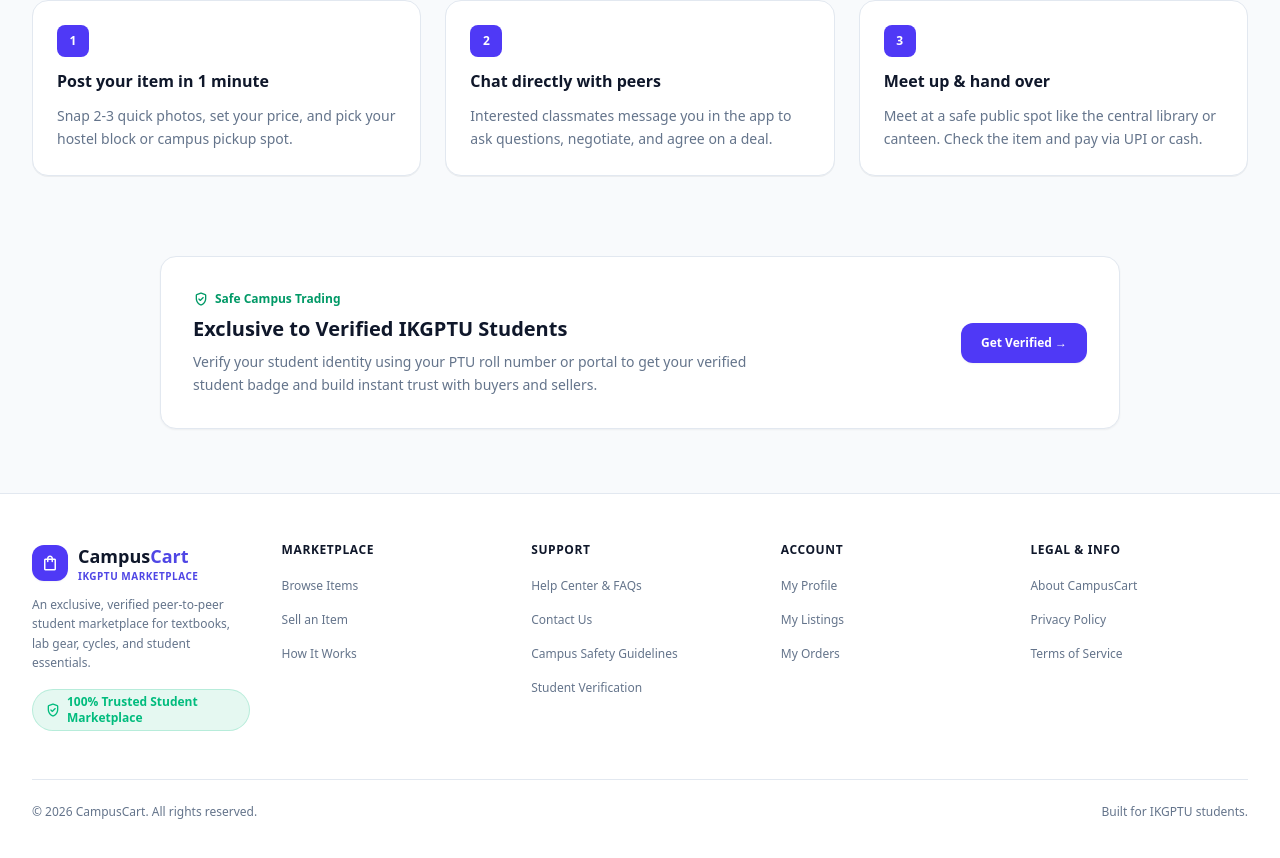
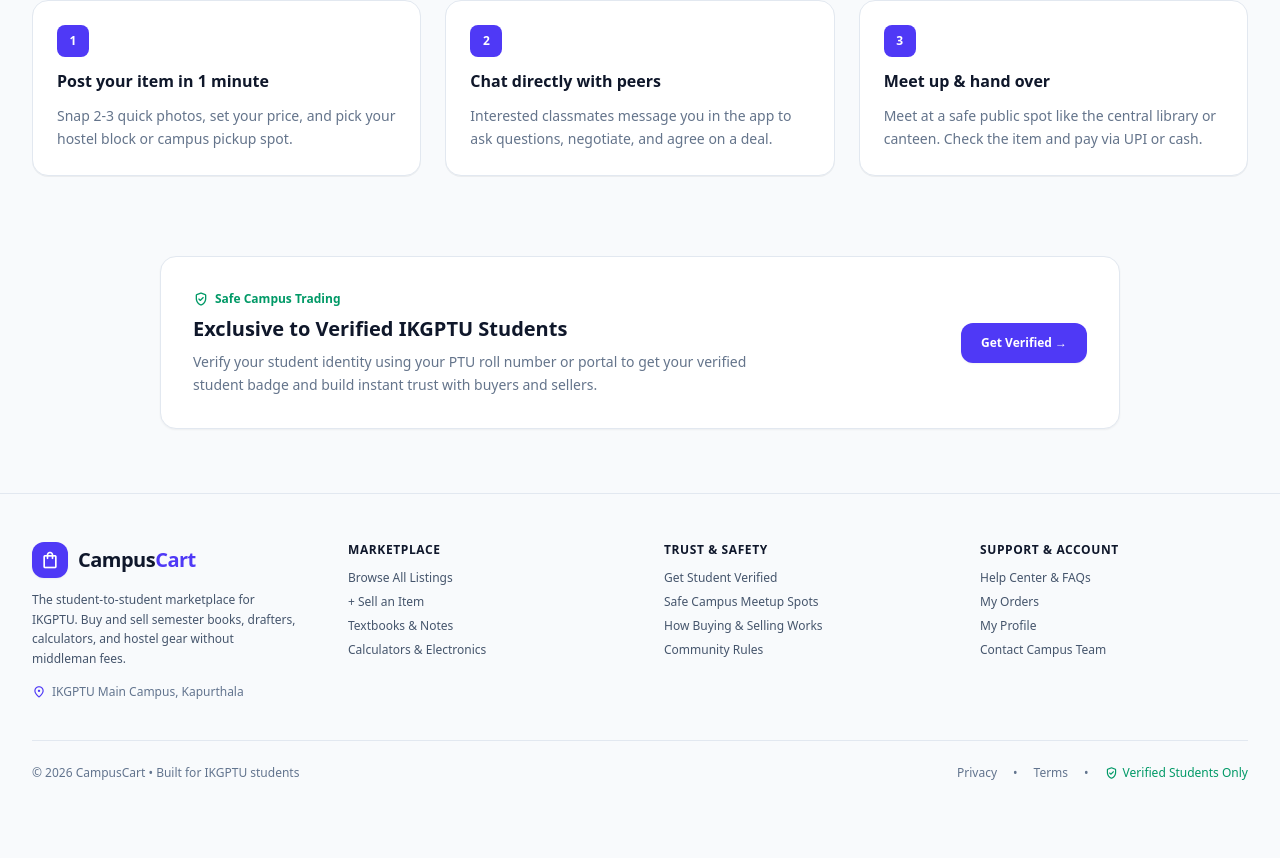
Before and after one commit to amankr32/CampusCart, a Next.js app: page / in a window 1280 px wide. Shown: the part 2052-2910 px from the top of the page. After the commit the page ends 2881 px from the top, so only its background shows below. Built offline with nearby package versions, Linux system fonts and the light colour scheme; no server answers; the database is empty.

Commit message:
feat(footer): redesign into clean, humanized campus footer

```diff
--- a/src/components/layout/footer.tsx
+++ b/src/components/layout/footer.tsx
@@ -1,97 +1,141 @@
 import Link from "next/link";
-import { ShoppingBag, ShieldCheck } from "@/components/ui/material-symbol";
-
-const footerColumns = [
-  {
-    title: "Marketplace",
-    links: [
-      { href: "/browse", label: "Browse Items" },
-      { href: "/sell", label: "Sell an Item" },
-      { href: "/how-it-works", label: "How It Works" },
-    ],
-  },
-  {
-    title: "Support",
-    links: [
-      { href: "/faq", label: "Help Center & FAQs" },
-      { href: "/contact", label: "Contact Us" },
-      { href: "/safety", label: "Campus Safety Guidelines" },
-      { href: "/student-verification", label: "Student Verification" },
-    ],
-  },
-  {
-    title: "Account",
-    links: [
-      { href: "/profile", label: "My Profile" },
-      { href: "/dashboard/my-listings", label: "My Listings" },
-      { href: "/orders", label: "My Orders" },
-    ],
-  },
-  {
-    title: "Legal & Info",
-    links: [
-      { href: "/about", label: "About CampusCart" },
-      { href: "/guidelines", label: "Privacy Policy" },
-      { href: "/guidelines", label: "Terms of Service" },
-    ],
-  },
-];
+import { ShoppingBag, ShieldCheck, MapPin } from "@/components/ui/material-symbol";
 
 export function Footer() {
   return (
-    <footer className="border-t border-[var(--border-subtle)] bg-[var(--card-bg)] mt-auto">
-      <div className="max-w-7xl mx-auto px-4 sm:px-6 lg:px-8 py-12">
-        <div className="grid grid-cols-2 md:grid-cols-5 gap-8">
-          <div className="col-span-2 md:col-span-1">
-            <Link href="/" className="flex items-center gap-2.5 mb-3 group">
+    <footer className="border-t border-slate-200 dark:border-slate-800 bg-slate-50 dark:bg-slate-950 mt-auto transition-colors">
+      <div className="max-w-7xl mx-auto px-4 sm:px-6 lg:px-8 py-10 sm:py-12">
+        <div className="grid grid-cols-1 md:grid-cols-4 gap-8 lg:gap-12">
+
+          {/* Brand & Campus Identity */}
+          <div className="md:col-span-1 space-y-3">
+            <Link href="/" className="inline-flex items-center gap-2.5 group">
               <span className="flex items-center justify-center h-9 w-9 rounded-xl bg-indigo-600 text-white shadow-xs group-hover:bg-indigo-700 transition-colors">
-                <ShoppingBag className="h-4.5 w-4.5" strokeWidth={2} />
+                <ShoppingBag className="h-5 w-5" strokeWidth={2} />
               </span>
-              <div className="flex flex-col leading-tight">
-                <span className="font-display font-bold text-lg text-[var(--text-primary)]">
-                  Campus<span className="text-[var(--brand-primary)]">Cart</span>
+              <span className="font-display font-extrabold text-xl tracking-tight text-slate-900 dark:text-white">
+                Campus<span className="text-indigo-600">Cart</span>
               </span>
-                <span className="text-[10px] font-bold text-[var(--brand-primary)] uppercase tracking-wider">
-                  IKGPTU Marketplace
-                </span>
-              </div>
             </Link>
-            <p className="text-xs text-[var(--text-muted)] max-w-[240px] leading-relaxed mb-4">
-              An exclusive, verified peer-to-peer student marketplace for textbooks, lab gear, cycles, and student essentials.
+
+            <p className="text-xs text-slate-600 dark:text-slate-400 leading-relaxed">
+              The student-to-student marketplace for IKGPTU. Buy and sell semester books, drafters, calculators, and hostel gear without middleman fees.
             </p>
-            <div className="inline-flex items-center gap-1.5 px-3 py-1 rounded-full bg-emerald-500/10 text-emerald-500 text-xs font-semibold border border-emerald-500/20">
-              <ShieldCheck className="w-4 h-4 text-emerald-500" /> 100% Trusted Student Marketplace
+
+            <div className="flex items-center gap-1.5 text-xs text-slate-500 pt-1">
+              <MapPin className="w-3.5 h-3.5 text-indigo-600 shrink-0" />
+              <span>IKGPTU Main Campus, Kapurthala</span>
             </div>
           </div>
 
-          {footerColumns.map((column) => (
-            <div key={column.title}>
-              <h3 className="font-display font-bold text-xs uppercase tracking-wider text-[var(--text-primary)] mb-3.5">
-                {column.title}
+          {/* Quick Links Column 1: Marketplace */}
+          <div className="space-y-3">
+            <h3 className="text-xs font-bold uppercase tracking-wider text-slate-900 dark:text-white">
+              Marketplace
             </h3>
-              <ul className="flex flex-col gap-2.5">
-                {column.links.map((link) => (
-                  <li key={link.label}>
-                    <Link
-                      href={link.href}
-                      className="text-xs font-medium text-[var(--text-muted)] hover:text-[var(--brand-primary)] transition-colors"
-                    >
-                      {link.label}
+            <ul className="space-y-2 text-xs">
+              <li>
+                <Link href="/browse" className="text-slate-600 dark:text-slate-400 hover:text-indigo-600 dark:hover:text-indigo-400 transition-colors">
+                  Browse All Listings
                 </Link>
               </li>
-                ))}
+              <li>
+                <Link href="/sell" className="text-slate-600 dark:text-slate-400 hover:text-indigo-600 dark:hover:text-indigo-400 transition-colors">
+                  + Sell an Item
+                </Link>
+              </li>
+              <li>
+                <Link href="/browse?category=books" className="text-slate-600 dark:text-slate-400 hover:text-indigo-600 dark:hover:text-indigo-400 transition-colors">
+                  Textbooks &amp; Notes
+                </Link>
+              </li>
+              <li>
+                <Link href="/browse?category=electronics" className="text-slate-600 dark:text-slate-400 hover:text-indigo-600 dark:hover:text-indigo-400 transition-colors">
+                  Calculators &amp; Electronics
+                </Link>
+              </li>
             </ul>
           </div>
-          ))}
+
+          {/* Quick Links Column 2: Trust & Safety */}
+          <div className="space-y-3">
+            <h3 className="text-xs font-bold uppercase tracking-wider text-slate-900 dark:text-white">
+              Trust &amp; Safety
+            </h3>
+            <ul className="space-y-2 text-xs">
+              <li>
+                <Link href="/student-verification" className="text-slate-600 dark:text-slate-400 hover:text-indigo-600 dark:hover:text-indigo-400 transition-colors">
+                  Get Student Verified
+                </Link>
+              </li>
+              <li>
+                <Link href="/safety" className="text-slate-600 dark:text-slate-400 hover:text-indigo-600 dark:hover:text-indigo-400 transition-colors">
+                  Safe Campus Meetup Spots
+                </Link>
+              </li>
+              <li>
+                <Link href="/how-it-works" className="text-slate-600 dark:text-slate-400 hover:text-indigo-600 dark:hover:text-indigo-400 transition-colors">
+                  How Buying &amp; Selling Works
+                </Link>
+              </li>
+              <li>
+                <Link href="/guidelines" className="text-slate-600 dark:text-slate-400 hover:text-indigo-600 dark:hover:text-indigo-400 transition-colors">
+                  Community Rules
+                </Link>
+              </li>
+            </ul>
           </div>
 
-        <div className="mt-12 pt-6 border-t border-[var(--border-subtle)] flex flex-col sm:flex-row items-center justify-between gap-4">
-          <p className="text-xs text-[var(--text-muted)]">
-            &copy; {new Date().getFullYear()} CampusCart. All rights reserved.
+          {/* Quick Links Column 3: Help & Account */}
+          <div className="space-y-3">
+            <h3 className="text-xs font-bold uppercase tracking-wider text-slate-900 dark:text-white">
+              Support &amp; Account
+            </h3>
+            <ul className="space-y-2 text-xs">
+              <li>
+                <Link href="/faq" className="text-slate-600 dark:text-slate-400 hover:text-indigo-600 dark:hover:text-indigo-400 transition-colors">
+                  Help Center &amp; FAQs
+                </Link>
+              </li>
+              <li>
+                <Link href="/orders" className="text-slate-600 dark:text-slate-400 hover:text-indigo-600 dark:hover:text-indigo-400 transition-colors">
+                  My Orders
+                </Link>
+              </li>
+              <li>
+                <Link href="/profile" className="text-slate-600 dark:text-slate-400 hover:text-indigo-600 dark:hover:text-indigo-400 transition-colors">
+                  My Profile
+                </Link>
+              </li>
+              <li>
+                <Link href="/contact" className="text-slate-600 dark:text-slate-400 hover:text-indigo-600 dark:hover:text-indigo-400 transition-colors">
+                  Contact Campus Team
+                </Link>
+              </li>
+            </ul>
+          </div>
+
+        </div>
+
+        {/* Bottom Bar: Copyright & Note */}
+        <div className="mt-10 pt-6 border-t border-slate-200 dark:border-slate-800 flex flex-col sm:flex-row items-center justify-between gap-3 text-xs text-slate-500">
+          <p>
+            &copy; {new Date().getFullYear()} CampusCart &bull; Built for IKGPTU students
           </p>
-          <p className="text-xs text-[var(--text-muted)]">
-            Built for IKGPTU students.
-          </p>
+
+          <div className="flex items-center gap-4">
+            <Link href="/guidelines" className="hover:text-slate-900 dark:hover:text-white transition-colors">
+              Privacy
+            </Link>
+            <span>&bull;</span>
+            <Link href="/guidelines" className="hover:text-slate-900 dark:hover:text-white transition-colors">
+              Terms
+            </Link>
+            <span>&bull;</span>
+            <span className="inline-flex items-center gap-1 text-emerald-600 dark:text-emerald-400 font-medium">
+              <ShieldCheck className="w-3.5 h-3.5" /> Verified Students Only
+            </span>
+          </div>
         </div>
       </div>
     </footer>
```
Lines whose indentation alone changed are shown as unchanged.
